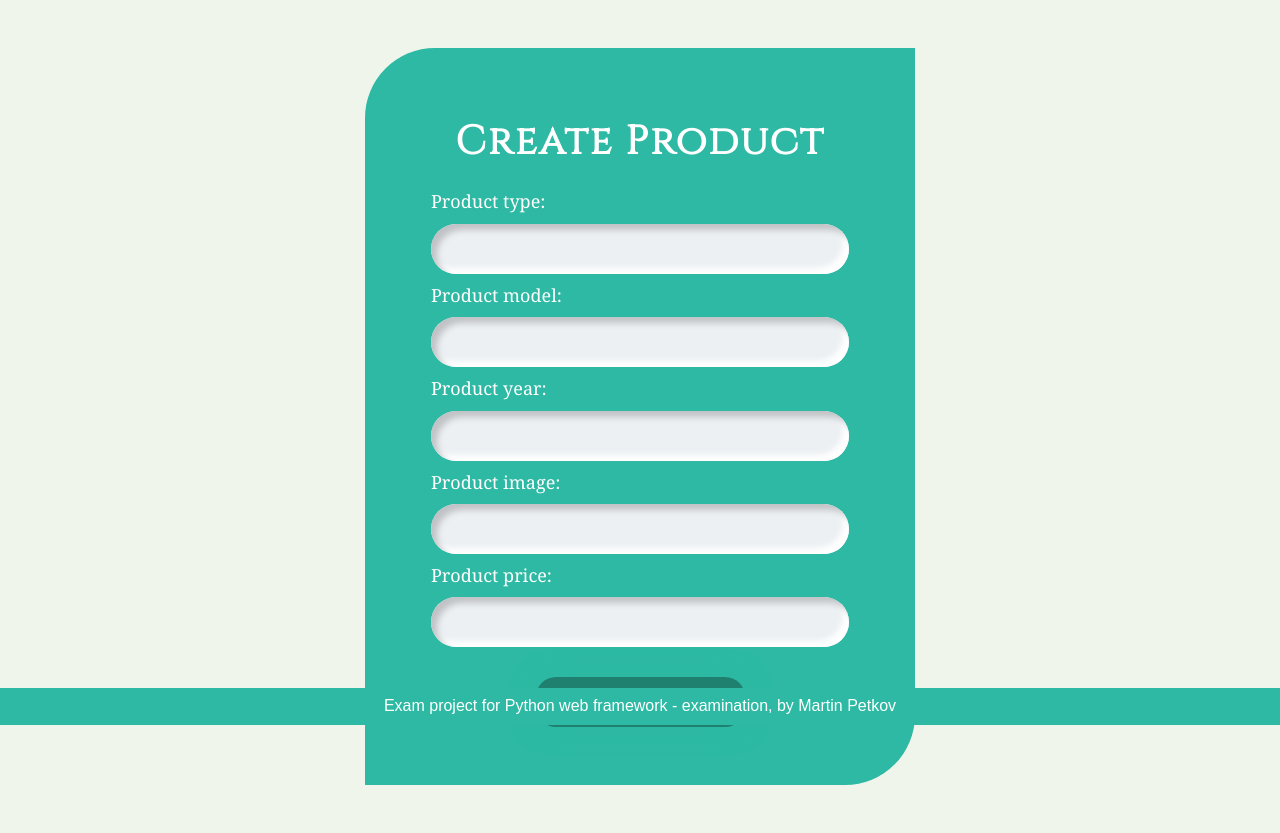
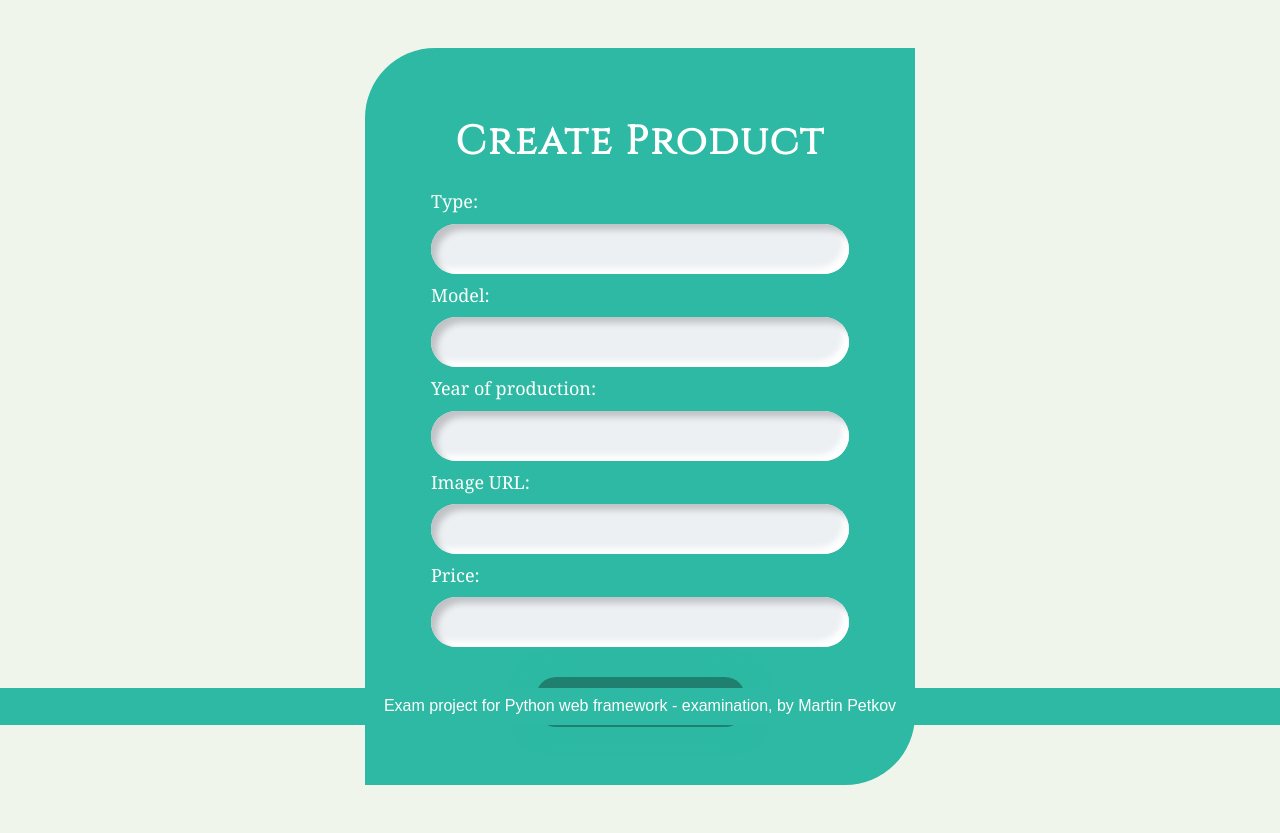
Before and after one commit to MartinP94O/exam_website_project, a Django app: page /product/create/ in a window 1280 px wide. Shown: the part 75-908 px from the top of the page. Run offline with Django 4.2, Linux system fonts and the light colour scheme.

Commit message:
Added labels for create and details forms, and changes on catalog page.

```diff
--- a/exam_project/web/forms.py
+++ b/exam_project/web/forms.py
@@ -9,6 +9,13 @@ class ProductCreateForm(forms.ModelForm):
     class Meta:
         model = Product
         fields = '__all__'
+        labels = {
+            'product_type': 'Type',
+            'product_model': 'Model',
+            'product_year': 'Year of production',
+            'product_image': 'Image URL',
+            'product_price': 'Price',
+        }
 
 
 class ProductEditForm(forms.ModelForm):
@@ -16,6 +23,13 @@ class ProductEditForm(forms.ModelForm):
     class Meta:
         model = Product
         fields = '__all__'
+        labels = {
+            'product_type': 'Type',
+            'product_model': 'Model',
+            'product_year': 'Year of production',
+            'product_image': 'Image URL',
+            'product_price': 'Price',
+        }
 
 
 class ProductDetailsForm(forms.ModelForm):
--- a/exam_project/web/views.py
+++ b/exam_project/web/views.py
@@ -26,11 +26,9 @@ def show_index(request):
 def catalogue(request):
     profile = UserModel
     products = Product.objects.all()
-    products_count = len(products)
 
     context = {
         'products': products,
-        'products_count': products_count,
         'profile': profile,
     }
     return render(request, 'catalogue/catalogue.html', context)
--- a/static/style/main.css
+++ b/static/style/main.css
@@ -122,7 +122,7 @@ a {
     -webkit-backdrop-filter: blur(10px);
     border: 1px solid rgba(255, 255, 255, 0.18);
     box-shadow: 0 8px 32px rgba(0, 0, 0, 0.37);
-    margin-top: 20px;
+    margin-top: 95px;
     padding: 50px;
     margin-left: 50px;
     background: linear-gradient(135deg, rgba(255, 255, 255, 0.1), rgba(255, 255, 255, 0)) right 35% bottom 45%;
--- a/templates/catalogue/catalogue.html
+++ b/templates/catalogue/catalogue.html
@@ -7,7 +7,6 @@
 
     {% else %}
         <section id="catalogue">
-        <h1>Total products {{ products_count }}</h1>
         {% for product in products %}
 
             <div class="car-card">
--- a/templates/product/product-details.html
+++ b/templates/product/product-details.html
@@ -15,7 +15,7 @@
 
                 <p><span class="description">Model: {{ product.product_model }}</span></p>
 
-                <p><span class="description">Year: {{ product.product_year }}</span></p>
+                <p><span class="description">Year of production: {{ product.product_year }}</span></p>
 
                 <p><span class="description">Price: {{ product.product_price|floatformat:2 }}$</span></p>
             </div>
```
